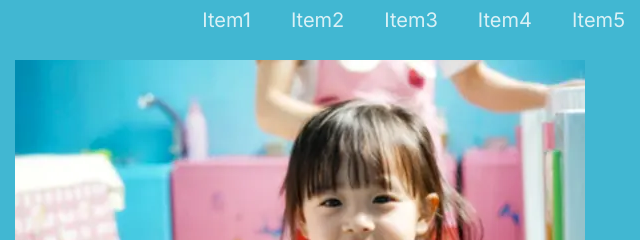
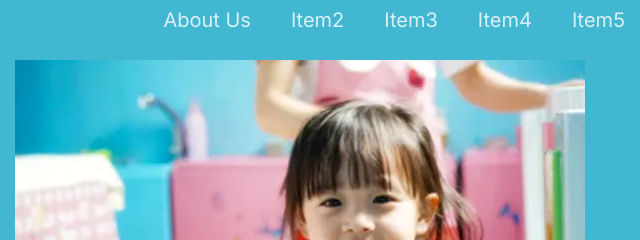
Before and after one commit to darecallad/Sunny, a plain HTML site: page docs/index.html in a window 1280 px wide. Shown: the top 240 px of the page, 625-1265 px from the left. Drawn offline with nearby package versions, Linux system fonts and the light colour scheme.

Commit message:
version 1.0.0

```diff
--- a/docs/index.html
+++ b/docs/index.html
@@ -24,7 +24,7 @@
           <use xlink:href="images/sprite.svg#menu"></use>
         </svg>
         <ul class="list nav__list collapsible__content">
-          <li class="nav__item"><a herf="#">Item1</a></li>
+          <li class="nav__item"><a herf="#">About Us</a></li>
           <li class="nav__item"><a herf="#">Item2</a></li>
           <li class="nav__item"><a herf="#">Item3</a></li>
           <li class="nav__item"><a herf="#">Item4</a></li>
```
